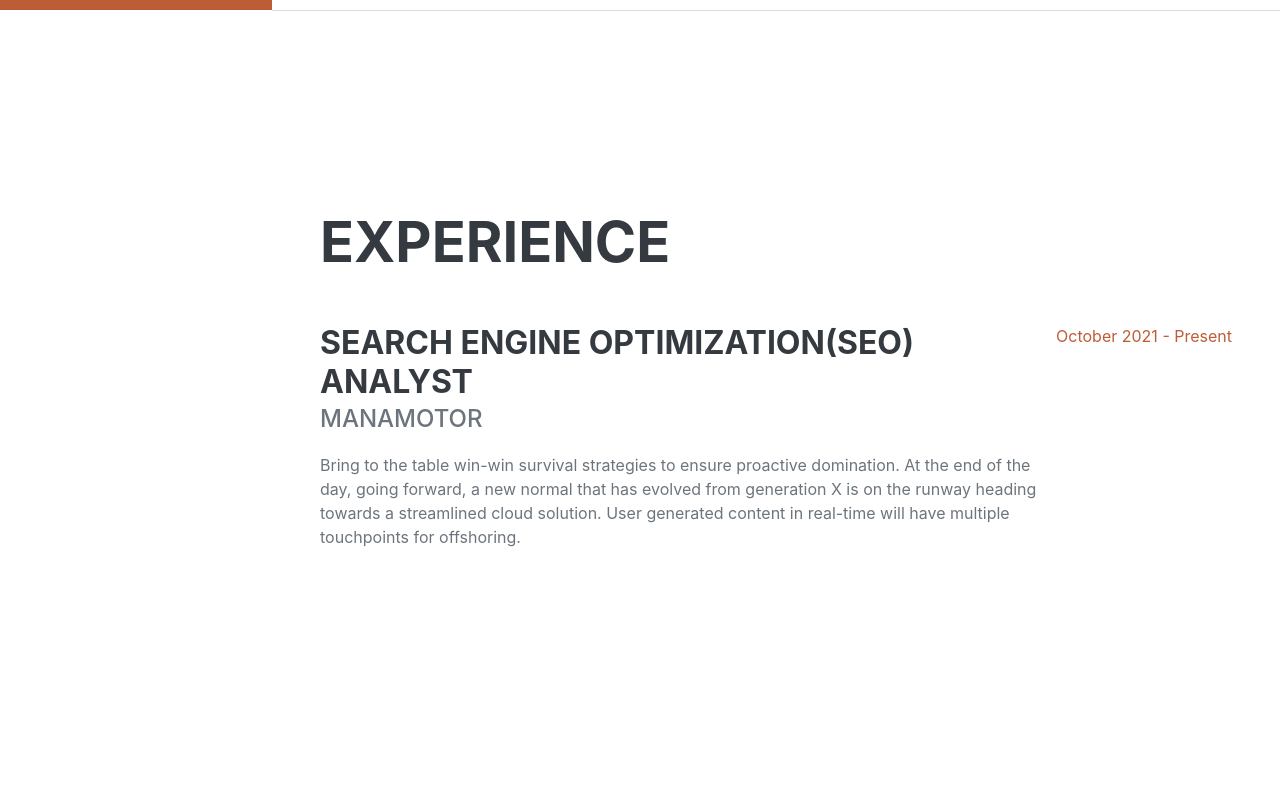
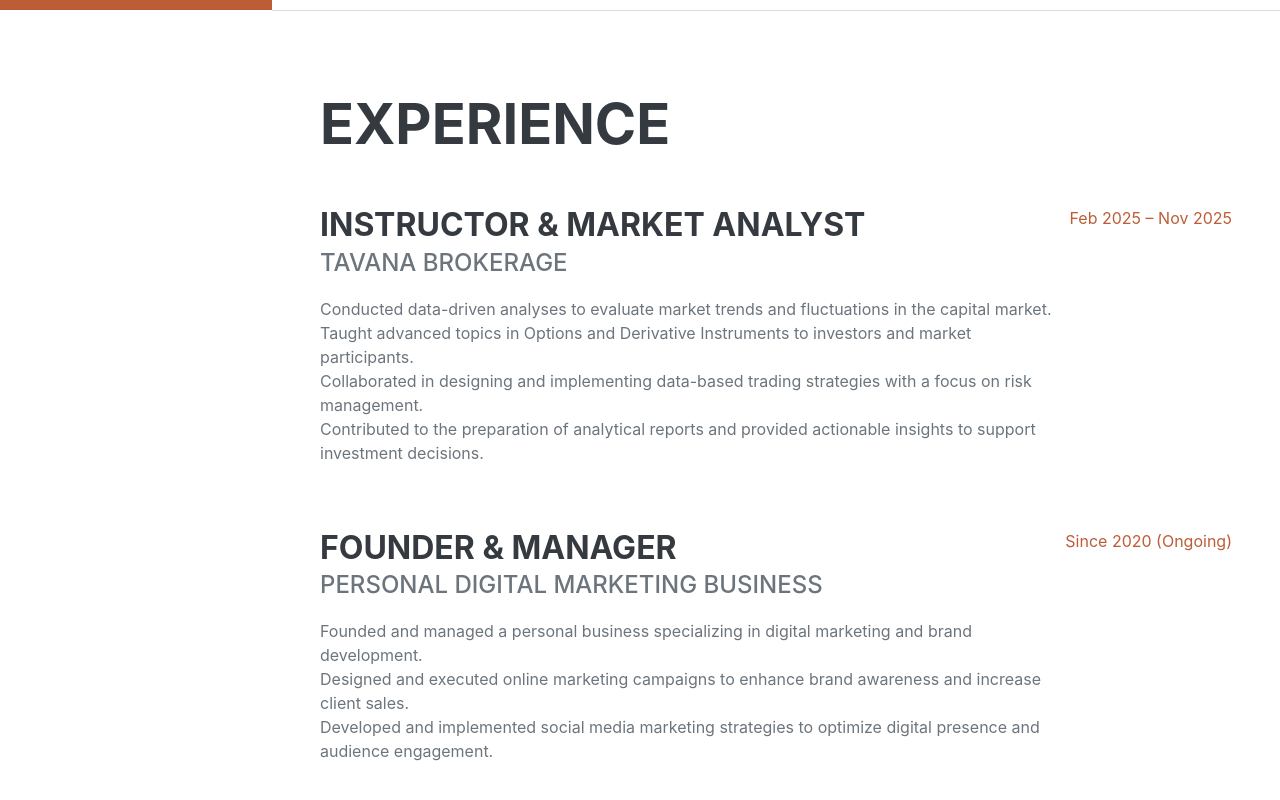
Before and after one commit to faezemeshkani/faezemeshkani.github.io, a website: page index.html in a window 1280 px wide. Shown: the part 790-1590 px from the top of the page. Drawn offline with nearby package versions, Linux system fonts and the light colour scheme; a web font is replaced by a local one.

Commit message:
Update index.html

```diff
--- a/index.html
+++ b/index.html
@@ -63,16 +63,38 @@
             <section class="resume-section" id="experience">
                 <div class="resume-section-content">
                     <h2 class="mb-5">Experience</h2>
+
+                    <!-- Experience 1 -->
                     <div class="d-flex flex-column flex-md-row justify-content-between mb-5">
                         <div class="flex-grow-1">
-                            <h3 class="mb-0">Search engine optimization(SEO) Analyst</h3>
-                            <div class="subheading mb-3">ManaMotor</div>
-                            <p>Bring to the table win-win survival strategies to ensure proactive domination. At the end of the day, going forward, a new normal that has evolved from generation X is on the runway heading towards a streamlined cloud solution. User generated content in real-time will have multiple touchpoints for offshoring.</p>
+                            <h3 class="mb-0">Instructor & Market Analyst</h3>
+                            <div class="subheading mb-3">Tavana Brokerage</div>
+                            <p>
+                                Conducted data-driven analyses to evaluate market trends and fluctuations in the capital market.<br>
+                                Taught advanced topics in Options and Derivative Instruments to investors and market participants.<br>
+                                Collaborated in designing and implementing data-based trading strategies with a focus on risk management.<br>
+                                Contributed to the preparation of analytical reports and provided actionable insights to support investment decisions.
+                            </p>
                         </div>
-                        <div class="flex-shrink-0"><span class="text-primary">October 2021 - Present</span></div>
+                        <div class="flex-shrink-0"><span class="text-primary">Feb 2025 – Nov 2025</span></div>
+                    </div>
+
+                    <!-- Experience 2 -->
+                    <div class="d-flex flex-column flex-md-row justify-content-between mb-5">
+                        <div class="flex-grow-1">
+                            <h3 class="mb-0">Founder & Manager</h3>
+                            <div class="subheading mb-3">Personal Digital Marketing Business</div>
+                            <p>
+                                Founded and managed a personal business specializing in digital marketing and brand development.<br>
+                                Designed and executed online marketing campaigns to enhance brand awareness and increase client sales.<br>
+                                Developed and implemented social media marketing strategies to optimize digital presence and audience engagement.
+                            </p>
+                        </div>
+                        <div class="flex-shrink-0"><span class="text-primary">Since 2020 (Ongoing)</span></div>
                     </div>
                 </div>
             </section>
+
             <hr class="m-0" />
             <!-- Education-->
             <section class="resume-section" id="education">
```
